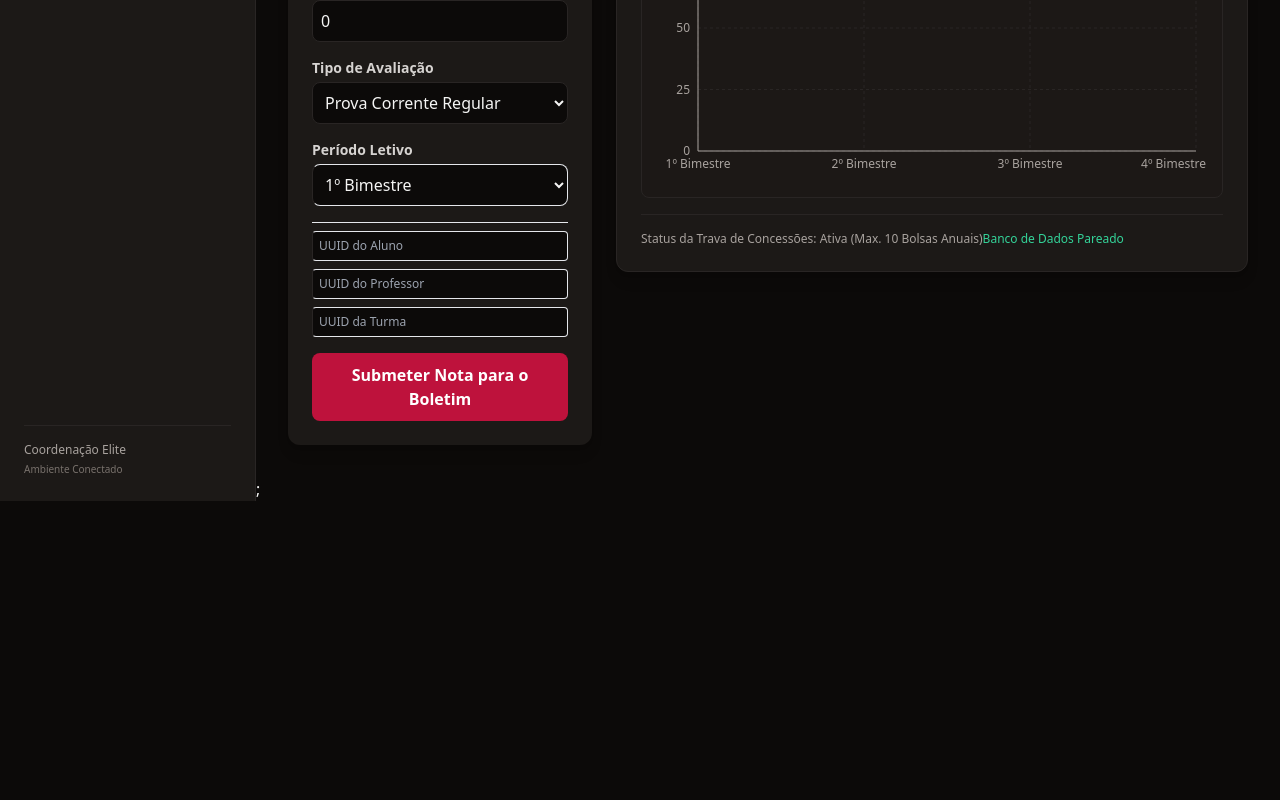
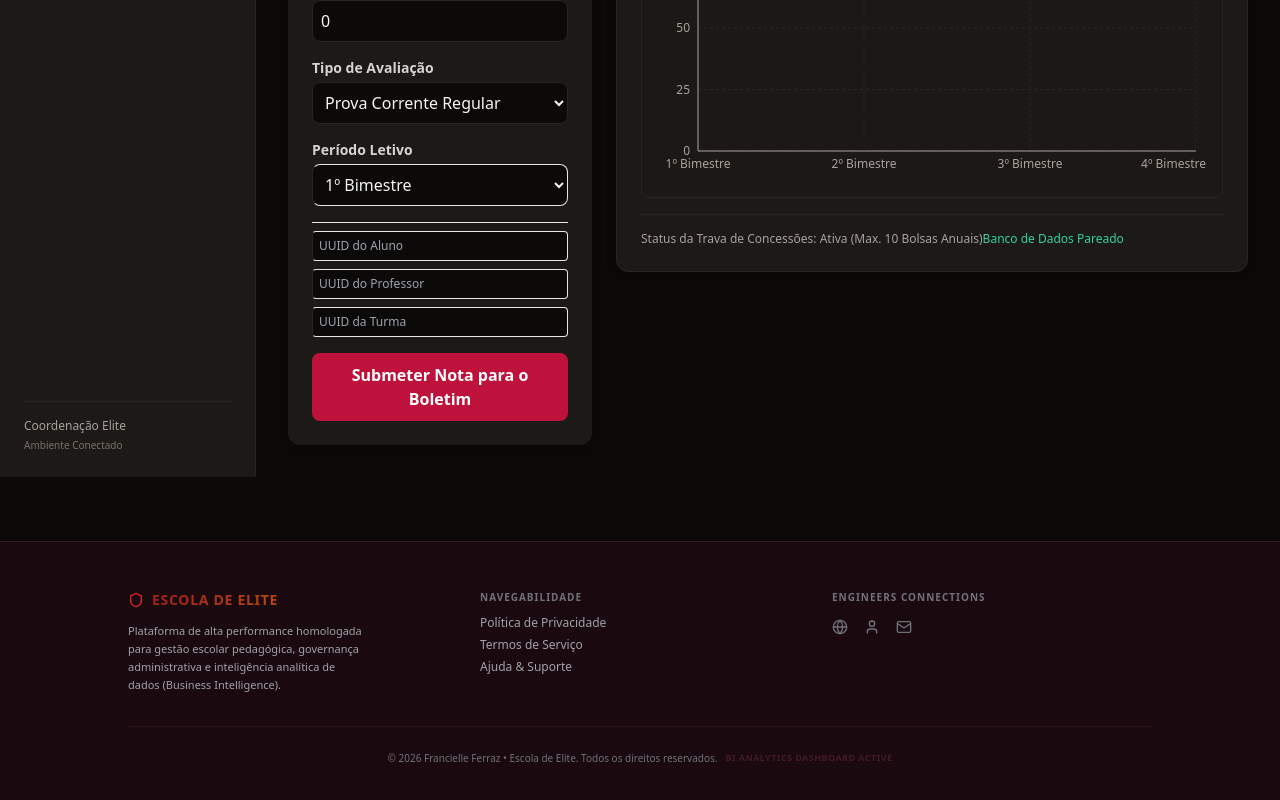
Before and after one commit to franferrazdev/school-management-dashboard, a Next.js app: page /dashboard in a window 1280 px wide. Shown: the part 332-1132 px from the top of the page. Before the commit the page ends 833 px from the top, so only its background shows below. Built offline with nearby package versions, Linux system fonts and the light colour scheme.

Commit message:
feat(ui): implement custom pedagogical premium footer in deep burgundy styling

```diff
--- a/src/app/dashboard/page.tsx
+++ b/src/app/dashboard/page.tsx
@@ -16,7 +16,7 @@ const queryClient = new QueryClient({
 export default function DashboardPage() {
   return (
     <QueryClientProvider client={queryClient}>
-      <GradesManagementScreen />;
+      <GradesManagementScreen />
     </QueryClientProvider>
   );
 }
--- a/src/app/layout.tsx
+++ b/src/app/layout.tsx
@@ -1,6 +1,7 @@
 import type { Metadata } from "next";
 import localFont from "next/font/local";
 import "./globals.css";
+import { Footer } from "@/modules/grades/presentation/components/Footer";
 
 const geistSans = localFont({
   src: "./fonts/GeistVF.woff",
@@ -44,7 +45,8 @@ export default function RootLayout({
       <body
         className={`${geistSans.variable} ${geistMono.variable} antialiased bg-stone-950 text-stone-100 min-h-screen`}
       >
-        {children}
+        <main className="flex-1 min-h-screen flex flex-col">{children}</main>
+        <Footer />
       </body>
     </html>
   );
--- /dev/null
+++ b/src/modules/grades/presentation/components/Footer.tsx
@@ -0,0 +1,94 @@
+"use client";
+
+import { Shield, Globe, User, Mail } from "lucide-react";
+
+export function Footer() {
+  const currentYear = new Date().getFullYear();
+
+  return (
+    <footer className="w-full bg-[#1A0A0F] border-t border-[#3A1522] mt-16 px-6 py-12 flex flex-col items-center justify-center">
+      <div className="w-full max-w-5xl grid grid-cols-1 sm:grid-cols-3 gap-8 pb-8 border-b border-[#2C101B]">
+        {/* Branding Administrativo */}
+        <div className="flex flex-col gap-3">
+          <div className="flex items-center gap-2 text-sm font-black tracking-wider bg-gradient-to-r from-[#991B1B] to-[#D97706] bg-clip-text text-transparent uppercase">
+            <Shield
+              size={16}
+              className="text-red-600 dark:text-amber-500 shrink-0"
+            />
+            Escola de Elite
+          </div>
+          <p className="text-[11px] text-[#A1A1AA] leading-relaxed max-w-60">
+            Plataforma de alta performance homologada para gestão escolar
+            pedagógica, governança administrativa e inteligência analítica de
+            dados (Business Intelligence).
+          </p>
+        </div>
+
+        {/* Links de Navegabilidade */}
+        <div className="flex flex-col gap-2.5">
+          <span className="text-[10px] font-black text-[#71717A] tracking-widest uppercase">
+            Navegabilidade
+          </span>
+          <div className="flex flex-col gap-1.5 text-xs text-[#A1A1AA]">
+            <span className="hover:text-[#D97706] transition-colors cursor-pointer w-fit">
+              Política de Privacidade
+            </span>
+            <span className="hover:text-[#D97706] transition-colors cursor-pointer w-fit">
+              Termos de Serviço
+            </span>
+            <span className="hover:text-[#D97706] transition-colors cursor-pointer w-fit">
+              Ajuda & Suporte
+            </span>
+          </div>
+        </div>
+
+        {/* Conexões de Engenharia */}
+        <div className="flex flex-col gap-2.5">
+          <span className="text-[10px] font-black text-[#71717A] tracking-widest uppercase">
+            Engineers Connections
+          </span>
+          <div className="flex items-center gap-4 text-[#71717A] mt-1">
+            <a
+              href="https://github.com/franferrazdev"
+              target="_blank"
+              rel="noopener noreferrer"
+              title="Acessar Portfólio Global no Github"
+              className="hover:text-[#D97706] transition-colors cursor-pointer"
+            >
+              <Globe size={16} />
+            </a>
+            <a
+              href="https://www.linkedin.com/in/francielle-ferraz-de-sousa-franferrazdev"
+              target="_blank"
+              rel="noopener noreferrer"
+              title="Conectar Perfil Profissional no LinkedIn"
+              className="hover:text-[#D97706] transition-colors cursor-pointer"
+            >
+              <User size={16} />
+            </a>
+            <a
+              href="mailto:franferraz.dev@gmail.com"
+              target="_blank"
+              rel="noopener noreferrer"
+              title="Disparar Contato Corporativo via E-mail"
+              className="hover:text-[#D97706] transition-colors cursor-pointer"
+            >
+              <Mail size={16} />
+            </a>
+          </div>
+        </div>
+      </div>
+
+      {/* Direitos Autorais e Status do Sistema */}
+      <div className="w-full max-w-5xl flex flex-col sm:flex-row items-center justify-center pt-6 text-[10px] text-[#71717A] font-medium gap-2">
+        <span>
+          &copy; {currentYear} Francielle Ferraz &bull; Escola de Elite. Todos
+          os direitos reservados.
+        </span>
+        <span className="flex items-center gap-1 uppercase tracking-wider text-[9px] font-bold text-[#451a2b] select-none">
+          BI Analytics Dashboard Active
+        </span>
+      </div>
+    </footer>
+  );
+}
```
Also changed, not shown: 1 other file (tests, documents, lock files or other folders).
